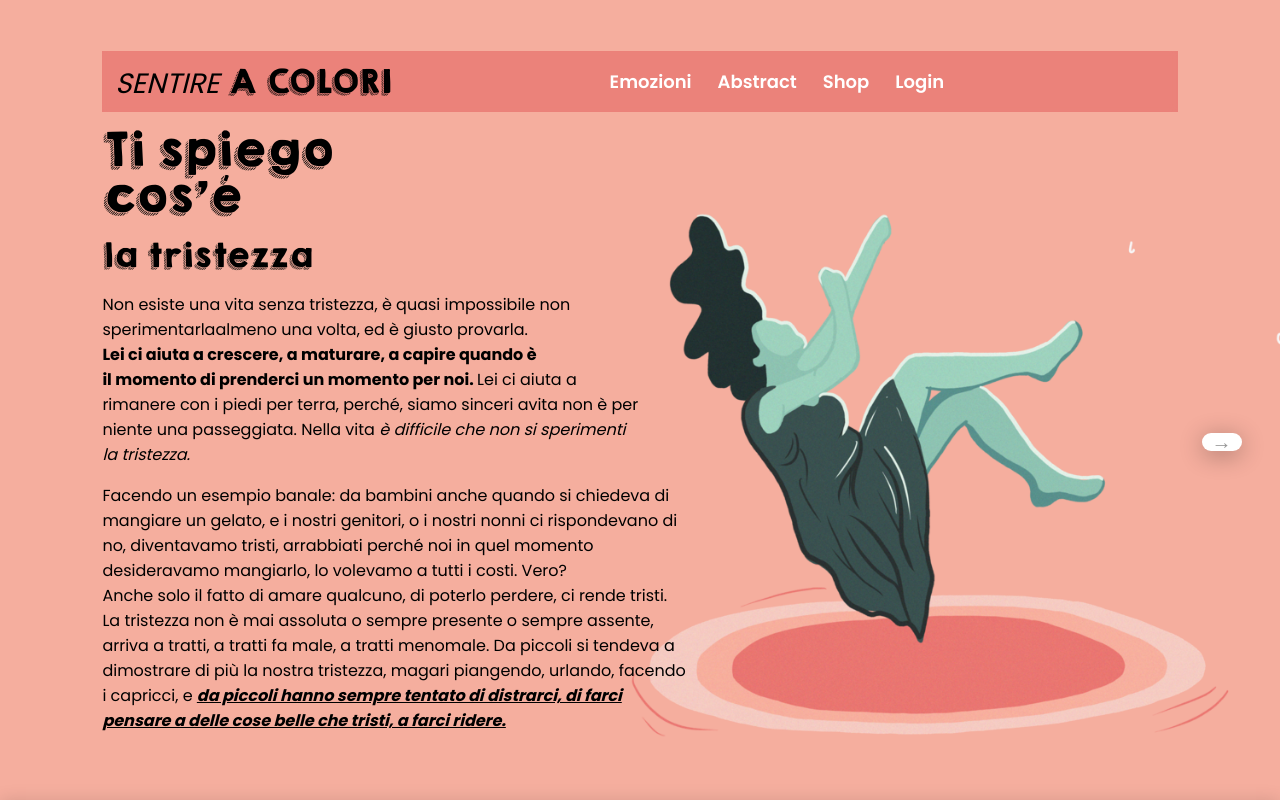
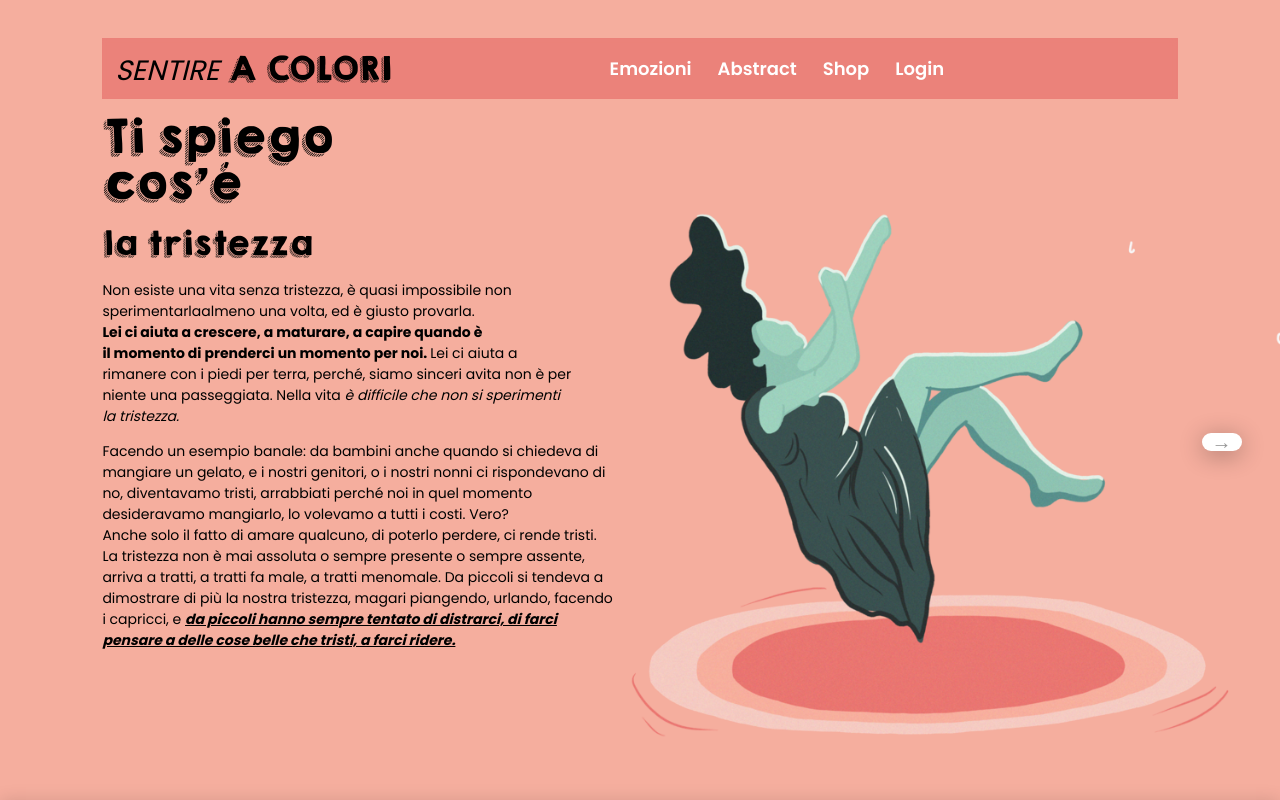
Before and after one commit to Korazza/sentireacolori, a Next.js app: page /emozioni in a window 1280 px wide. Shown: the top 800 px of the page. Built offline with nearby package versions, Linux system fonts and the light colour scheme; no server answers.

Commit message:
chore: fix overflow

```diff
--- a/src/styles/Emozioni.module.css
+++ b/src/styles/Emozioni.module.css
@@ -9,9 +9,8 @@
 }
 
 .section {
-  width: 100vw;
+  width: 100%;
   height: 100vh;
-  overflow: hidden;
 }
 
 .emotionPrevious, .emotionNext {
@@ -56,7 +55,7 @@
 }
 
 .section h1 {
-  margin-top: 10%;
+  margin-top: 9%;
   margin-left: 8%;
   font-size: 42px;
   font-family: 'KG Happy';
@@ -74,14 +73,13 @@
 
 .content {
   margin-left: 8%;
-  font-size: 16px;
-  margin-left: 8%;
+  font-size: 14px;
   display: flex;
   flex-direction: column;
   gap: 1em;
 }
 
-@media screen and (width < 1024px) {
+@media screen and (width < 1400px) {
   .imgContainer {
     width: 50%;
     height: 50%;
--- a/src/styles/Navbar.module.css
+++ b/src/styles/Navbar.module.css
@@ -1,5 +1,5 @@
 .navbar {
-  margin: 4% 8%;
+  margin: 3% 8%;
   padding: 0.4em 0.8em;
   position: fixed;
   width: 84%;
--- a/src/styles/globals.css
+++ b/src/styles/globals.css
@@ -26,6 +26,7 @@ html {
 html, body {
   width: 100vw;
   min-height: 100vh;
+  overflow-x: hidden;
 }
 
 a {
```
